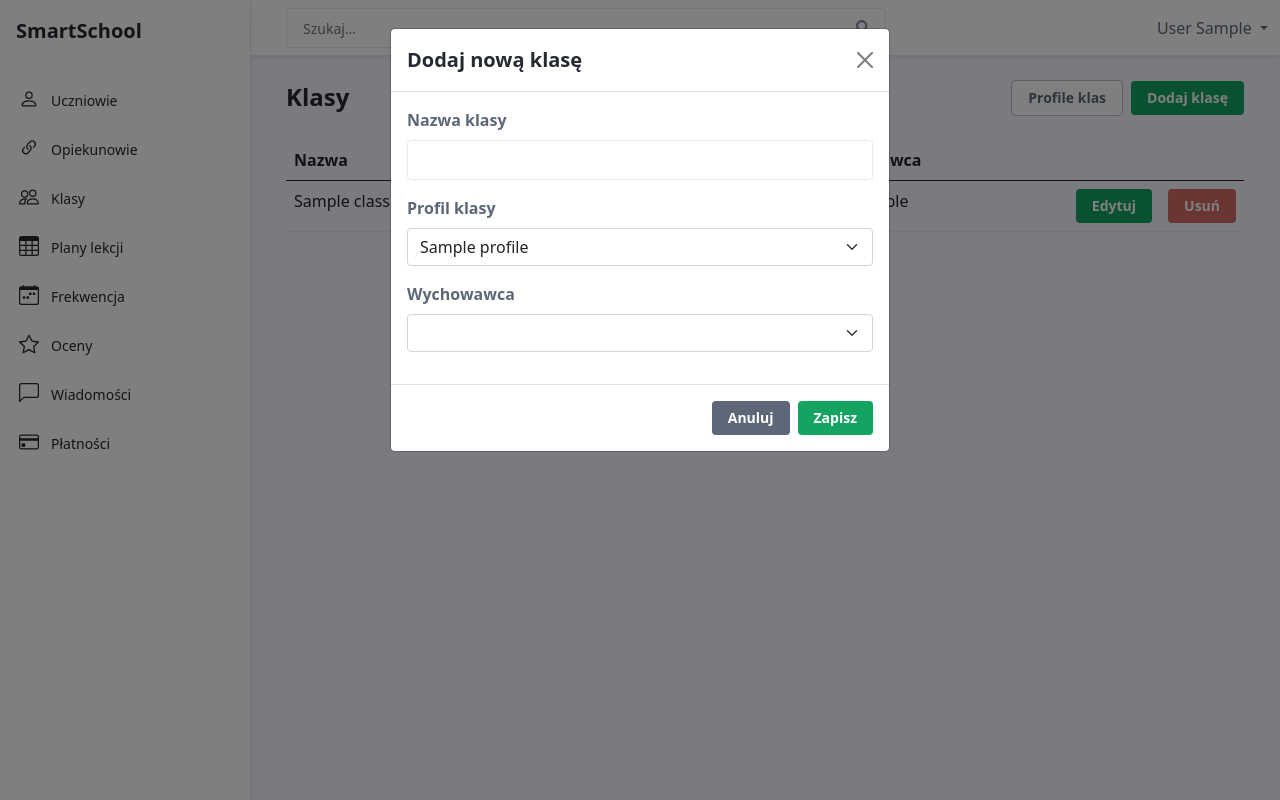
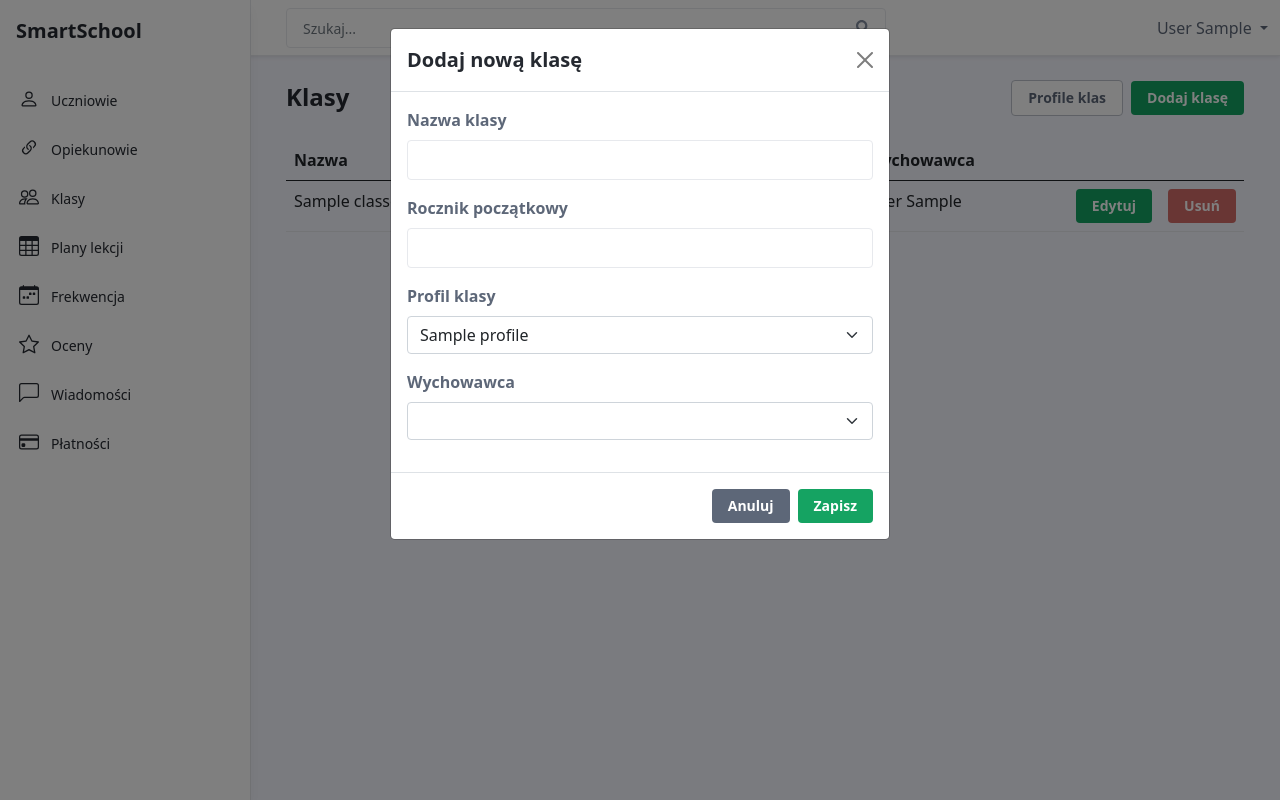
Before and after one commit to salakonrad/smart-school, a Django app: page /classes in a window 1280 px wide, after a click on "Dodaj klasę". Run offline with Django 3.2, Linux system fonts and the light colour scheme; a user stored in the database is signed in; tables that the repository leaves empty hold one stand-in row (values such as "Sample post"); lists and menus that the app fills with data are empty; some libraries are stand-ins or nearby versions.

Commit message:
feat(class): added years in add modal class

```diff
--- a/smartschool/school/forms.py
+++ b/smartschool/school/forms.py
@@ -12,6 +12,7 @@ class AddSquadForm(forms.Form):
     name = forms.CharField(max_length=36)
     profile = forms.IntegerField()
     supervisor = forms.IntegerField()
+    year_start = forms.IntegerField()
 
 class DeleteSquadForm(forms.Form):
     class_id = forms.IntegerField()
--- a/smartschool/school/models.py
+++ b/smartschool/school/models.py
@@ -239,6 +239,8 @@ class Squad(models.Model):
         squad.name = class_data['name']
         squad.profile = ClassProfile.get_by_id(class_data['profile'])
         squad.supervisor = Teacher.get_by_id(class_data['supervisor'])
+        squad.year_start = class_data['year_start']
+        squad.year_end = squad.year_start + 1
         squad.created_by = creator
         squad.save()
 
--- a/smartschool/school/templates/class/class_list.html
+++ b/smartschool/school/templates/class/class_list.html
@@ -33,6 +33,7 @@
   <thead>
     <tr>
       <th scope="col">Nazwa</th>
+      <th scope="col">Rocznik</th>
       <th scope="col">Profil</th>
       <th scope="col">Wychowawca</th>
       {% if perms.school.change_squad %}
@@ -47,6 +48,7 @@
     {% for class in data.classes %}
       <tr>
         <td>{{ class.name }}</td>
+        <td>{{ class.year_start }}-{{ class.year_end }}</td>
         <td>{{ class.profile }}</td>
         <td>{{ class.supervisor }}</td>
         {% if perms.school.change_squad %}
@@ -84,6 +86,11 @@
             <div class="mb-3">
               <label for="add-squad-1" class="form-label">Nazwa klasy</label>
               <input name="name" type="text" class="form-control" id="add-squad-1" value="" required>
+            </div>
+            <!-- Class start year -->
+            <div class="mb-3">
+              <label for="add-squad-4" class="form-label">Rocznik początkowy</label>
+              <input name="year_start" type="number" class="form-control" id="add-squad-4" value="" min="1990" max="2100" required>
             </div>
             <!-- Class profile -->
             <div class="mb-3">
--- a/smartschool/school/views.py
+++ b/smartschool/school/views.py
@@ -64,10 +64,12 @@ def class_add(request):
             class_name = form.cleaned_data['name']
             class_profile = form.cleaned_data['profile']
             class_supervisor = form.cleaned_data['supervisor']
+            class_start_year = form.cleaned_data['year_start']
             Squad.add({
                 'name': class_name,
                 'profile': class_profile,
-                'supervisor': class_supervisor
+                'supervisor': class_supervisor,
+                'year_start': class_start_year
             }, request.user)
             return HttpResponseRedirect('/classes')
         else:
```
